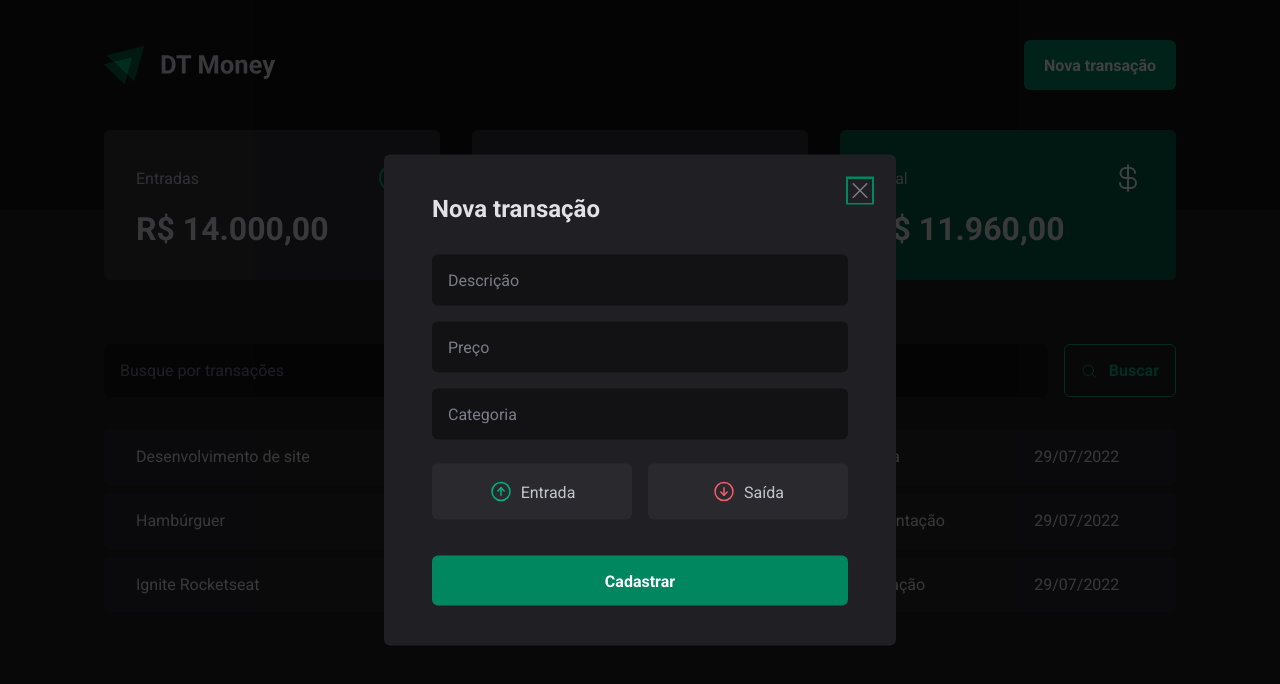
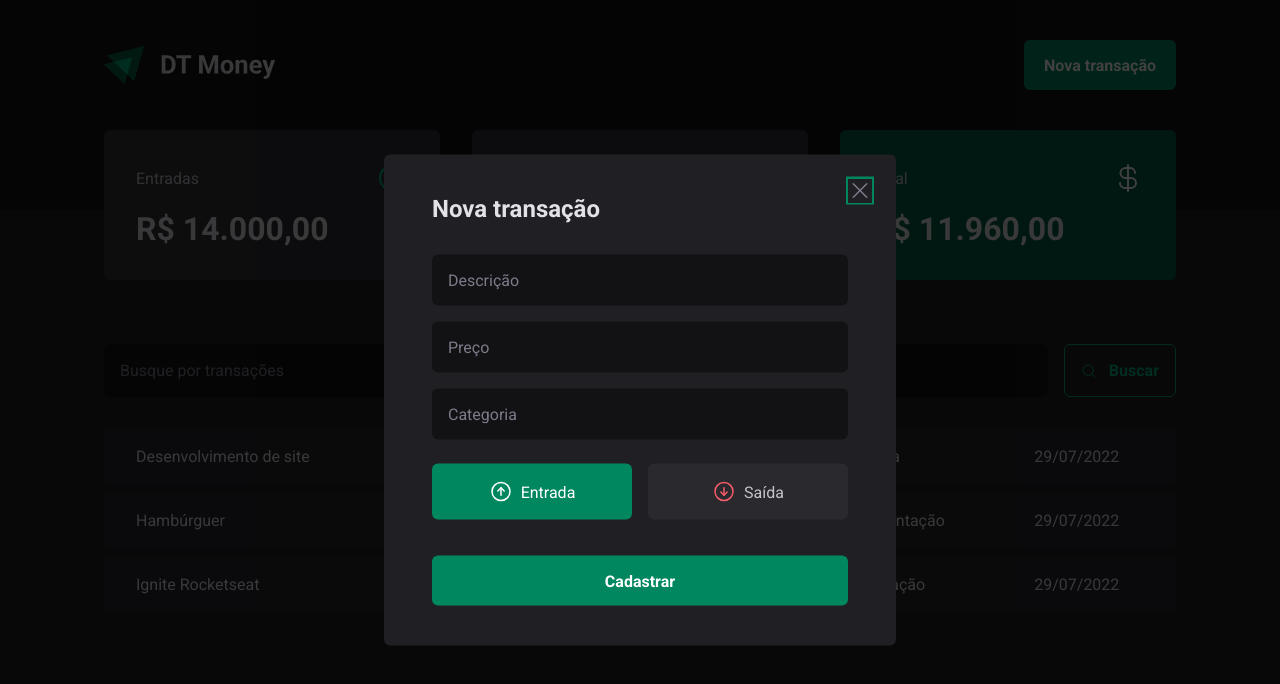
Before and after one commit to mynameiskayky/finances-tracker, a React (Vite) app: page / in a window 1280 px wide. Both pictures are taken after a click on the button "Nova transação". Shown: the top 684 px of the page. Built offline with nearby package versions, Linux system fonts and the light colour scheme; data requests are answered from the project's data file.

Commit message:
controlled components

```diff
--- a/src/components/NewTransactionModal/index.tsx
+++ b/src/components/NewTransactionModal/index.tsx
@@ -1,7 +1,7 @@
 import { zodResolver } from '@hookform/resolvers/zod';
 import * as Dialog from '@radix-ui/react-dialog';
 import { ArrowCircleDown, ArrowCircleUp, X } from 'phosphor-react';
-import { useForm } from 'react-hook-form';
+import { Controller, useForm } from 'react-hook-form';
 import * as z from 'zod';
 
 import { CloseButton, Content, Overlay, TransactionType, TransactionTypeButton } from './styles';
@@ -10,7 +10,7 @@
   description: z.string(),
   price: z.number(),
   category: z.string(),
-  // type: z.enum(['income', 'outcome']),
+  type: z.enum(['income', 'outcome']),
 })
 
 type NewTransactionFormInputs = z.infer<typeof newTransactionFormSchema>
@@ -18,10 +18,14 @@
 export function NewTransactionModal(){
   const {
     register,
+    control,
     handleSubmit,
     formState: { isSubmitting }
   } = useForm<NewTransactionFormInputs>({
-    resolver: zodResolver(newTransactionFormSchema)
+    resolver: zodResolver(newTransactionFormSchema),
+    defaultValues: {
+      type: 'income'
+    }
   })
 
   async function handleCreateNewTransaction(data: NewTransactionFormInputs) {
@@ -61,7 +65,15 @@
             {...register('category')}
           />
 
-          <TransactionType>
+          <Controller
+            control={control}
+            name="type"
+            render={({ field }) => {
+              return (
+                <TransactionType
+                  onValueChange={field.onChange}
+                  value={field.value}
+                >
                   <TransactionTypeButton variant='income' value='income'>
                     <ArrowCircleUp size={24}/>
                     Entrada
@@ -72,6 +84,9 @@
                     Saída
                   </TransactionTypeButton>
                 </TransactionType>
+              )
+            }}
+          />
 
           <button type="submit" disabled={isSubmitting}>
             Cadastrar
```
Lines whose indentation alone changed are shown as unchanged.
